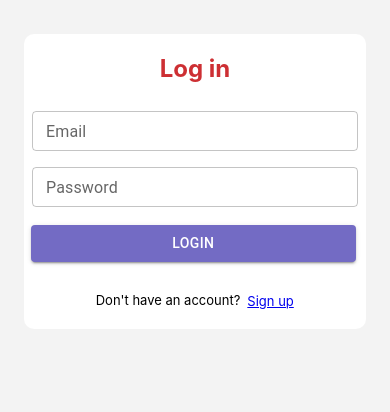
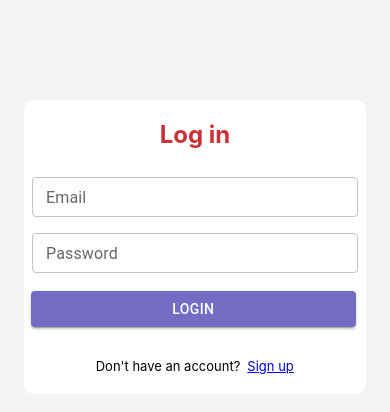
Before and after one commit to andrewmiladd/my-mail-sender, a React (Create React App) app: page /login in a window 390 px wide. Shown: the top 412 px of the page. Built offline with nearby package versions, Linux system fonts and the light colour scheme.

Commit message:
Modified some styles

```diff
--- a/src/Components/Forms/Login/LoginForm.module.css
+++ b/src/Components/Forms/Login/LoginForm.module.css
@@ -32,9 +32,10 @@
     margin-bottom: 10px;
     font-size: small;
 }
-@media screen and (max-width: 700px) {
+@media screen and (max-width: 900px) {
     .myLogInForm {
         width: 100%;
         margin-left: 0;
+        margin-top: 100px;
     }
 }
```
